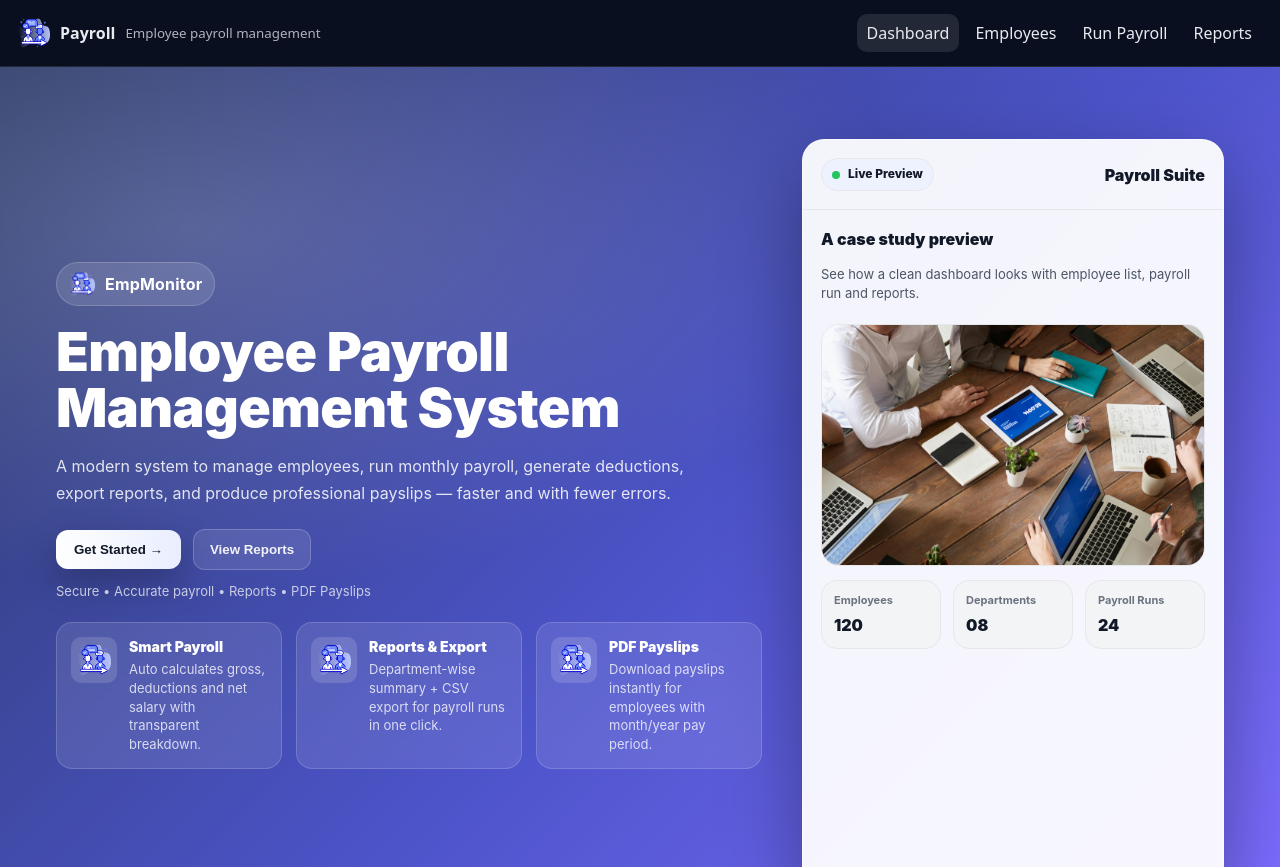
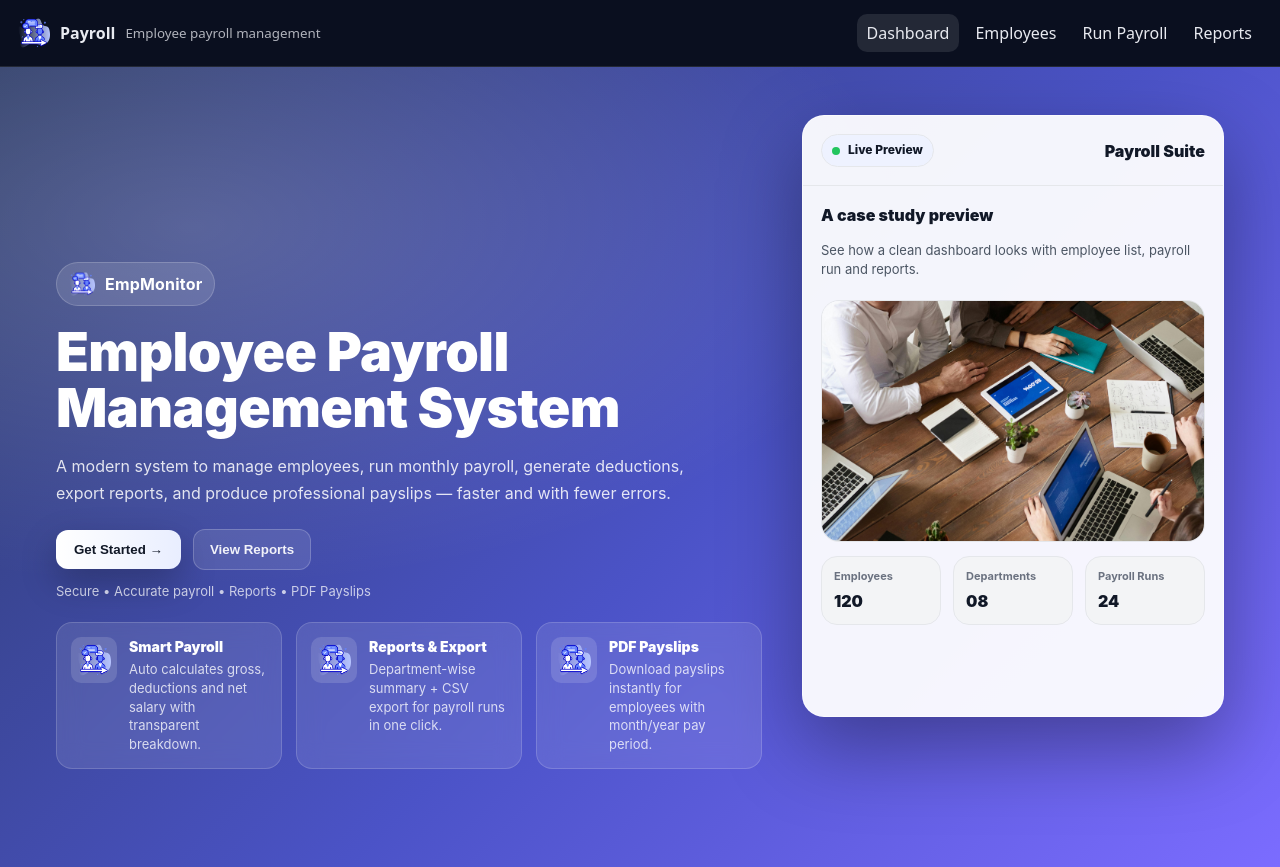
Before and after one commit to ritishsaDS/empParoll, a React (Vite) app in the folder client/: page /dashboard in a window 1280 px wide. Built offline with nearby package versions, Linux system fonts and the light colour scheme.

Commit message:
landing page changes

```diff
--- a/client/src/pages/LandingPage.tsx
+++ b/client/src/pages/LandingPage.tsx
@@ -26,10 +26,11 @@ const Page = styled.div`
 `;
 
 const Shell = styled.div`
-  height: 100%;
+  height: 100vh;
   display: flex;
-  align-items: center;
-    justify-content: space-between; /* ✅ THIS is the key */
+  overflow: hidden;
+  /* align-items: center; */
+    justify-content: space-between;
 
   gap: 40px;
   padding: 48px 56px;
@@ -177,7 +178,7 @@ const FeatureText = styled.div`
 
 const RightPanel = styled.div`
   width: 420px;
-  height: calc(100vh - 50px);
+  height: calc(100vh - 200px);
   border-radius: 22px;
   background: rgba(255,255,255,0.94);
   color: #111827;
```
